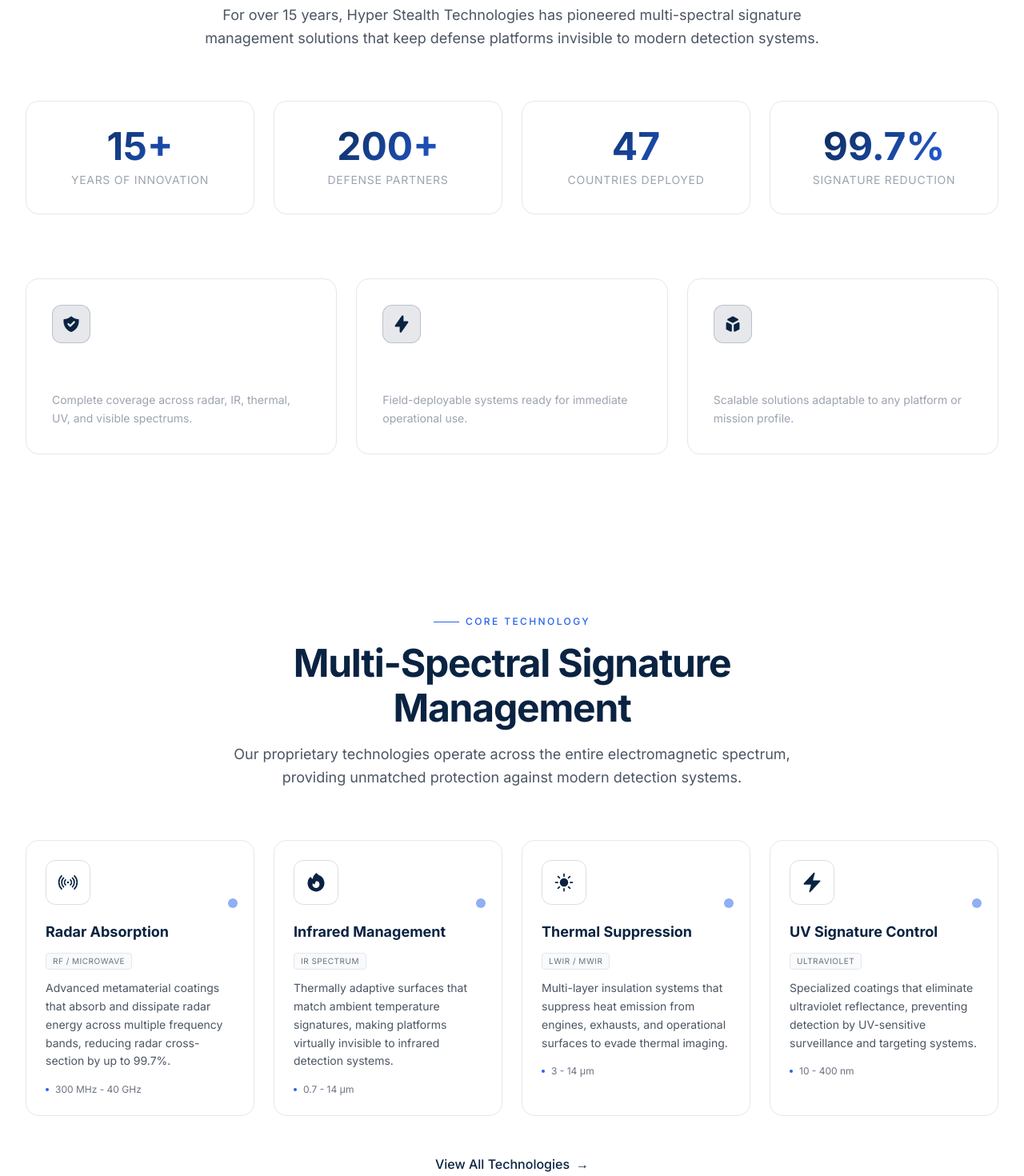
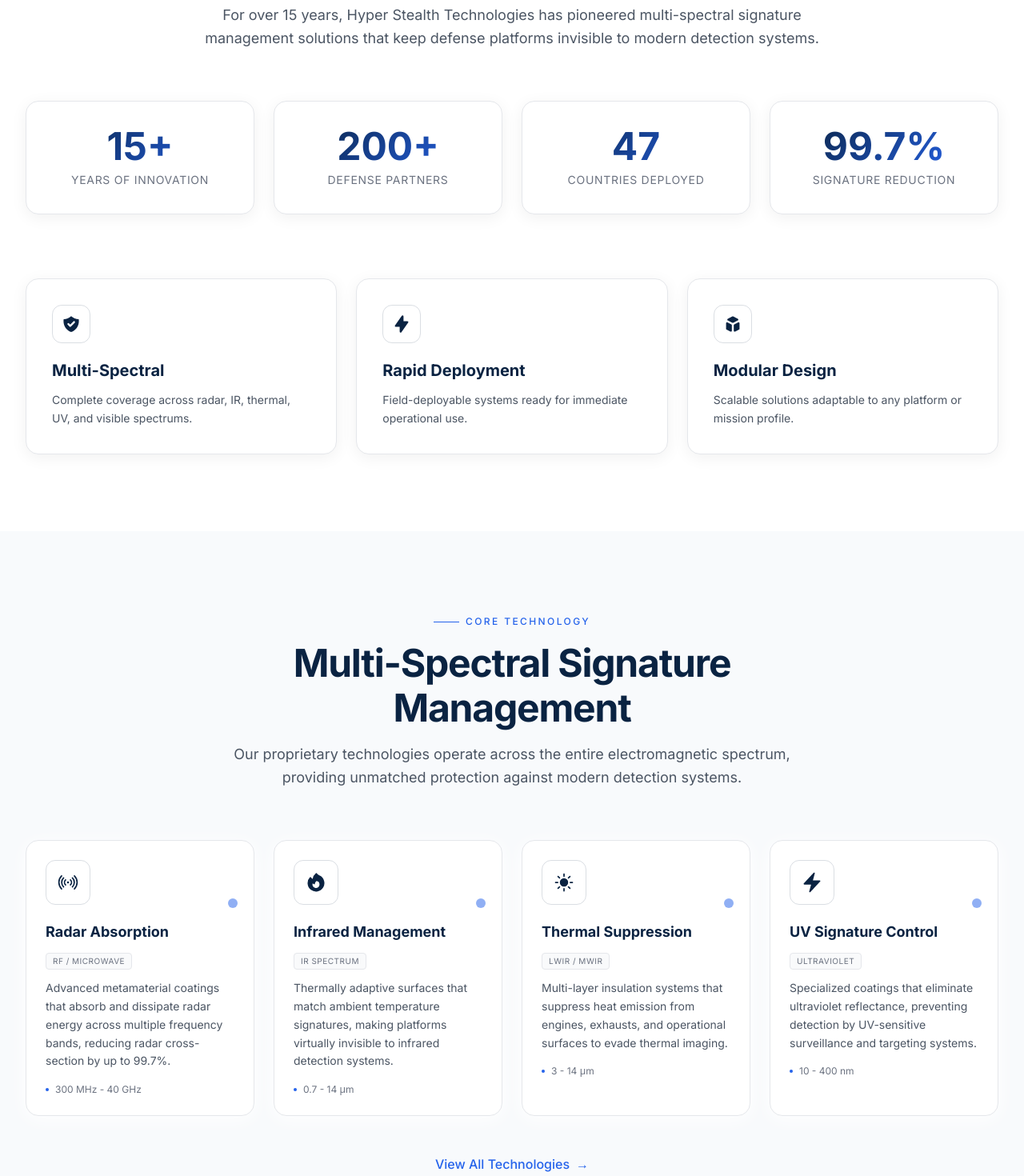
Before and after one commit to Ayush-2-singh/health-stealth-, a Next.js app: page / in a window 1280 px wide. Shown: the part 1060-2530 px from the top of the page at 80% size. Built offline with nearby package versions, Linux system fonts and the light colour scheme.

Commit message:
design: home page — fix text-white → text-heading throughout

```diff
--- a/src/app/page.tsx
+++ b/src/app/page.tsx
@@ -25,9 +25,9 @@
             <SectionTitle eyebrow="About Us" title="Redefining Stealth for the Modern Battlefield" description="For over 15 years, Hyper Stealth Technologies has pioneered multi-spectral signature management solutions that keep defense platforms invisible to modern detection systems." />
             <div className="grid grid-cols-2 lg:grid-cols-4 gap-6 mb-20">
               {stats.map((stat, i) => (
-              <motion.div key={i} initial={{ opacity: 0, y: 30 }} whileInView={{ opacity: 1, y: 0 }} viewport={{ once: true }} transition={{ duration: 0.6, delay: i * 0.1 }} className="relative bg-card border border-border rounded-2xl p-8 text-center hover:border-primary/30 transition-colors">
-                <div className="text-4xl md:text-5xl font-bold gradient-text-blue mb-2">{stat.value}<span className="text-primary">{stat.suffix}</span></div>
-                <div className="text-sm text-gray-400 uppercase tracking-wider">{stat.label}</div>
+                <motion.div key={i} initial={{ opacity: 0, y: 30 }} whileInView={{ opacity: 1, y: 0 }} viewport={{ once: true }} transition={{ duration: 0.6, delay: i * 0.1 }} className="relative bg-white border border-border rounded-2xl p-8 text-center hover:border-primary/20 hover:shadow-card transition-all shadow-soft">
+                  <div className="text-4xl md:text-5xl font-bold gradient-text-blue mb-2">{stat.value}<span className="text-secondary">{stat.suffix}</span></div>
+                  <div className="text-sm text-gray-500 uppercase tracking-wider">{stat.label}</div>
                 </motion.div>
               ))}
             </div>
@@ -37,26 +37,26 @@
                 { icon: HiLightningBolt, title: "Rapid Deployment", desc: "Field-deployable systems ready for immediate operational use." },
                 { icon: HiCube, title: "Modular Design", desc: "Scalable solutions adaptable to any platform or mission profile." },
               ].map((item, i) => (
-              <motion.div key={i} initial={{ opacity: 0, y: 30 }} whileInView={{ opacity: 1, y: 0 }} viewport={{ once: true }} transition={{ duration: 0.6, delay: i * 0.1 }} className="bg-card border border-border rounded-2xl p-8 hover:border-primary/30 transition-colors group">
-                <div className="w-12 h-12 bg-primary/10 border border-primary/20 rounded-xl flex items-center justify-center mb-5 group-hover:bg-primary/20 transition-colors">
+                <motion.div key={i} initial={{ opacity: 0, y: 30 }} whileInView={{ opacity: 1, y: 0 }} viewport={{ once: true }} transition={{ duration: 0.6, delay: i * 0.1 }} className="bg-white border border-border rounded-2xl p-8 hover:border-primary/20 hover:shadow-card transition-all shadow-soft group">
+                  <div className="w-12 h-12 bg-primary/8 border border-primary/15 rounded-xl flex items-center justify-center mb-5 group-hover:bg-primary/12 transition-colors">
                     <item.icon className="w-6 h-6 text-primary" />
                   </div>
-                <h3 className="text-xl font-bold text-white mb-3">{item.title}</h3>
-                <p className="text-gray-400 text-sm leading-relaxed">{item.desc}</p>
+                  <h3 className="text-xl font-bold text-heading mb-3">{item.title}</h3>
+                  <p className="text-gray-600 text-sm leading-relaxed">{item.desc}</p>
                 </motion.div>
               ))}
             </div>
           </div>
         </section>
 
-      <section className="relative py-24 px-6 lg:px-8">
+        <section className="relative py-24 px-6 lg:px-8 bg-surface">
           <div className="max-w-7xl mx-auto">
             <SectionTitle eyebrow="Core Technology" title="Multi-Spectral Signature Management" description="Our proprietary technologies operate across the entire electromagnetic spectrum, providing unmatched protection against modern detection systems." />
             <div className="grid grid-cols-1 md:grid-cols-2 lg:grid-cols-4 gap-6">
               {technologies.slice(0, 4).map((tech, i) => <TechnologyCard key={tech.id} tech={tech} index={i} />)}
             </div>
             <div className="text-center mt-12">
-            <Link href="/technology" className="inline-flex items-center gap-2 text-primary hover:text-primary-light font-medium transition-colors">View All Technologies <span>→</span></Link>
+              <Link href="/technology" className="inline-flex items-center gap-2 text-secondary hover:text-secondary-dark font-medium transition-colors">View All Technologies <span>→</span></Link>
             </div>
           </div>
         </section>
@@ -68,22 +68,22 @@
               {products.slice(0, 3).map((product, i) => <ProductCard key={product.id} product={product} index={i} />)}
             </div>
             <div className="text-center mt-12">
-            <Link href="/products" className="inline-flex items-center gap-2 text-primary hover:text-primary-light font-medium transition-colors">Explore Full Catalog <span>→</span></Link>
+              <Link href="/products" className="inline-flex items-center gap-2 text-secondary hover:text-secondary-dark font-medium transition-colors">Explore Full Catalog <span>→</span></Link>
             </div>
           </div>
         </section>
 
-      <section className="relative py-24 px-6 lg:px-8">
+        <section className="relative py-24 px-6 lg:px-8 bg-surface">
           <div className="max-w-7xl mx-auto">
             <SectionTitle eyebrow="Applications" title="Across All Domains" description="Our solutions protect platforms and personnel across land, sea, air, and critical infrastructure." />
             <div className="grid grid-cols-1 md:grid-cols-2 lg:grid-cols-5 gap-4">
               {applications.map((app, i) => (
-              <motion.div key={app.id} initial={{ opacity: 0, y: 30 }} whileInView={{ opacity: 1, y: 0 }} viewport={{ once: true }} transition={{ duration: 0.5, delay: i * 0.08 }} whileHover={{ y: -4 }} className="group relative bg-card border border-border rounded-2xl p-6 hover:border-primary/30 transition-all">
-                <div className="w-12 h-12 bg-gradient-to-br from-primary/20 to-secondary/10 rounded-xl flex items-center justify-center mb-4">
+                <motion.div key={app.id} initial={{ opacity: 0, y: 30 }} whileInView={{ opacity: 1, y: 0 }} viewport={{ once: true }} transition={{ duration: 0.5, delay: i * 0.08 }} whileHover={{ y: -4 }} className="group relative bg-white border border-border rounded-2xl p-6 hover:border-primary/20 hover:shadow-card transition-all shadow-soft">
+                  <div className="w-12 h-12 bg-gradient-to-br from-primary/8 to-secondary/5 rounded-xl flex items-center justify-center mb-4">
                     <HiGlobe className="w-6 h-6 text-primary" />
                   </div>
-                <h3 className="text-lg font-bold text-white mb-2 group-hover:text-primary transition-colors">{app.title}</h3>
-                <p className="text-xs text-gray-400 leading-relaxed line-clamp-3">{app.description}</p>
+                  <h3 className="text-lg font-bold text-heading mb-2 group-hover:text-primary transition-colors">{app.title}</h3>
+                  <p className="text-xs text-gray-600 leading-relaxed line-clamp-3">{app.description}</p>
                 </motion.div>
               ))}
             </div>
@@ -97,12 +97,12 @@
               {researchAreas.slice(0, 3).map((area, i) => (
                 <GlassCard key={area.id} delay={i * 0.1}>
                   <div className="flex items-start gap-4">
-                  <div className="w-12 h-12 bg-primary/10 border border-primary/20 rounded-xl flex items-center justify-center flex-shrink-0">
+                    <div className="w-12 h-12 bg-primary/8 border border-primary/15 rounded-xl flex items-center justify-center flex-shrink-0">
                       <HiAcademicCap className="w-6 h-6 text-primary" />
                     </div>
                     <div>
-                    <h3 className="text-lg font-bold text-white mb-2">{area.title}</h3>
-                    <p className="text-sm text-gray-400 leading-relaxed">{area.description}</p>
+                      <h3 className="text-lg font-bold text-heading mb-2">{area.title}</h3>
+                      <p className="text-sm text-gray-600 leading-relaxed">{area.description}</p>
                     </div>
                   </div>
                 </GlassCard>
@@ -111,7 +111,7 @@
           </div>
         </section>
 
-      <section className="relative py-24 px-6 lg:px-8">
+        <section className="relative py-24 px-6 lg:px-8 bg-surface">
           <div className="max-w-7xl mx-auto">
             <SectionTitle eyebrow="Manufacturing" title="Precision at Scale" description="State-of-the-art manufacturing facilities delivering defense-grade quality with unmatched consistency." />
             <div className="grid grid-cols-2 md:grid-cols-3 lg:grid-cols-6 gap-4">
@@ -123,17 +123,22 @@
                 { icon: HiShieldCheck, label: "Quality" },
                 { icon: HiGlobe, label: "Deployment" },
               ].map((step, i) => (
-              <motion.div key={i} initial={{ opacity: 0, y: 20 }} whileInView={{ opacity: 1, y: 0 }} viewport={{ once: true }} transition={{ duration: 0.5, delay: i * 0.1 }} className="relative bg-card border border-border rounded-xl p-5 text-center hover:border-primary/30 transition-colors">
+                <motion.div key={i} initial={{ opacity: 0, y: 20 }} whileInView={{ opacity: 1, y: 0 }} viewport={{ once: true }} transition={{ duration: 0.5, delay: i * 0.1 }} className="relative bg-white border border-border rounded-xl p-5 text-center hover:border-primary/20 hover:shadow-soft transition-all shadow-soft">
                   <step.icon className="w-8 h-8 text-primary mx-auto mb-3" />
-                <div className="text-xs text-gray-400 uppercase tracking-wider">{step.label}</div>
-                {i < 5 && <div className="hidden lg:block absolute top-1/2 -right-2 w-4 h-px bg-primary/30" />}
+                  <div className="text-xs text-gray-500 uppercase tracking-wider">{step.label}</div>
+                  {i < 5 && <div className="hidden lg:block absolute top-1/2 -right-2 w-4 h-px bg-border" />}
                 </motion.div>
               ))}
             </div>
           </div>
         </section>
 
-      <CTA title="Ready to Engineer the Invisible?" description="Partner with Hyper Stealth Technologies for next-generation signature management solutions tailored to your mission requirements." primaryCTA={{ label: "Contact Our Team", href: "/contact" }} secondaryCTA={{ label: "View Products", href: "/products" }} />
+        <CTA
+          title="Ready to Engineer the Invisible?"
+          description="Partner with Hyper Stealth Technologies for next-generation signature management solutions tailored to your mission requirements."
+          primaryCTA={{ label: "Contact Our Team", href: "/contact" }}
+          secondaryCTA={{ label: "View Products", href: "/products" }}
+        />
       </>
     );
   }
```
Lines whose indentation alone changed are shown as unchanged.
